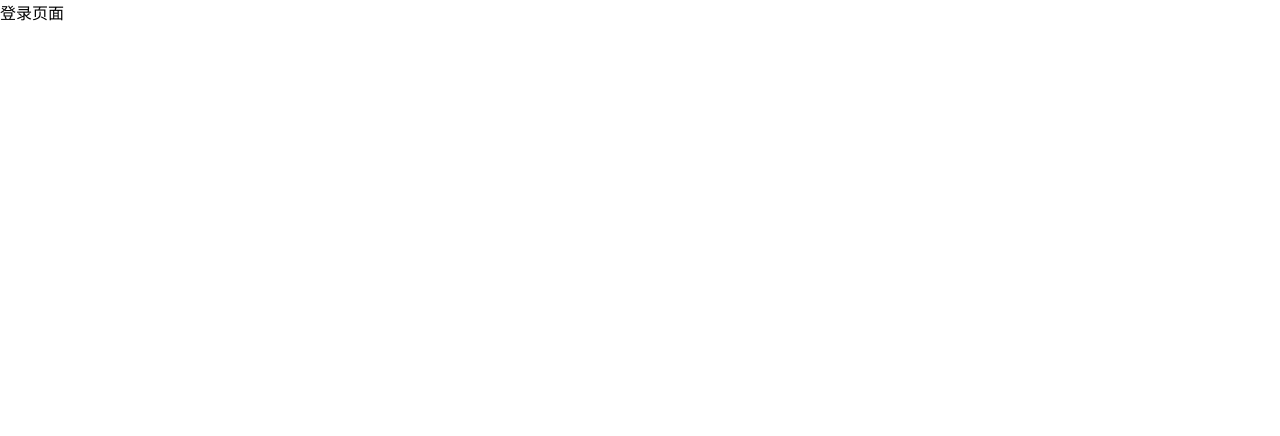
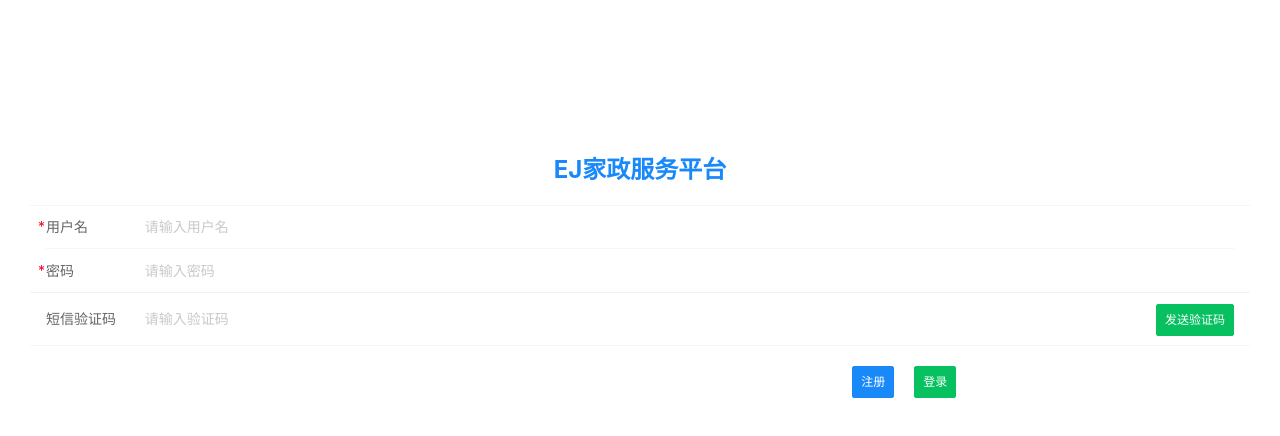
Before and after one commit to IceRing0/ej-vue-app, a Vue app: page /login in a window 1280 px wide. Shown: the top 436 px of the page. Built offline with nearby package versions, Linux system fonts and the light colour scheme.

Commit message:
王杰上传登录及商品模块

```diff
--- a/src/pages/Login.vue
+++ b/src/pages/Login.vue
@@ -1,5 +1,80 @@
 <template>
   <div class="login">
-    登录页面
+    <div class="title">
+      <h2>EJ家政服务平台</h2>
+    </div>
+    <div class="container">
+      <van-cell-group>
+        <van-field
+          v-model="user.username"
+          required
+          clearable
+          label="用户名"
+          placeholder="请输入用户名"
+        />
+
+        <van-field
+          v-model="user.password"
+          type="password"
+          label="密码"
+          placeholder="请输入密码"
+          required
+        />
+      </van-cell-group>
+      <van-cell-group>
+        <van-field
+          v-model="user.sms"
+          center
+          clearable
+          label="短信验证码"
+          placeholder="请输入验证码"
+        >
+          <van-button slot="button" size="small" type="primary">发送验证码</van-button>
+        </van-field>
+      </van-cell-group>
+    </div>
+    <br>
+    <div class="footer">
+      <van-row>
+      <van-col span="17" class="regist">
+        <van-button size="small" type="info">注册</van-button>
+      </van-col>
+      <van-col span="5">
+        <van-button size="small" type="primary" @click="loginHandler">登录</van-button>
+      </van-col>
+    </van-row>
+    </div>
+
   </div>
 </template>
+<script>
+export default {
+  data(){
+    return {
+      user:{}
+    }
+  },
+  methods: {
+    loginHandler(){
+      this.$router.push("/home");
+    }
+  }
+}
+</script>
+<style scoped>
+  .title {
+    color:#1989fa;
+    text-align: center;
+    margin-top: 150px;
+  }
+  .container {
+    margin: 0 30px;
+  }
+  .footer {
+    margin: 0 30px;
+  }
+  .regist {
+    text-align: right;
+    margin-right: 20px;
+  }
+</style>
--- /dev/null
+++ b/src/pages/Product.vue
@@ -0,0 +1,72 @@
+<template>
+  <div class="product">
+    <van-sticky>
+      <van-nav-bar
+        title="产品分类"
+        left-text="返回"
+        left-arrow
+        @click-left="onClickLeft"
+      />
+    </van-sticky>
+    <van-row>
+      <van-sticky :offset-top="45">
+        <van-sidebar v-model="activeKey">
+          <van-sidebar-item @click="changeCategory(c.id)" v-for="c in categories" :key="c.id" :title="c.name"/>
+        </van-sidebar>
+      </van-sticky>
+      <div style="float: left;margin-left:100px;position: relative;bottom:400px;right:10px">
+        <van-card
+          v-for="p in products"
+          :key="p.id"
+          :price="p.price"
+          :desc="p.description"
+          :title="p.name"
+          :thumb="p.photo"
+        />
+      </div>
+    </van-row>
+
+
+  </div>
+</template>
+<script>
+import {mapState,mapActions} from 'vuex'
+export default {
+  data(){
+    return{
+      title:"",
+      activeKey:0
+    }
+  },
+  created(){
+    this.initData();
+    this.findAllCategories();
+
+  },
+  computed:{
+    ...mapState("category",["categories"]),
+    ...mapState("product",["products"])
+  },
+  methods: {
+    ...mapActions("category",["findAllCategories"]),
+    ...mapActions("product",["findProductByCategoryId"]),
+    initData(){
+      this.activeKey = this.$route.query.index
+      this.findProductByCategoryId(this.$route.query.category.id)
+      // this.title = this.$route.query.category.id
+    },
+    onClickLeft(){
+      this.$router.go(-1)
+    },
+    changeCategory(id){
+      this.findProductByCategoryId(id)
+    }
+  }
+
+}
+</script>
+<style>
+div{
+
+}
+</style>
--- a/src/pages/manager/Home.vue
+++ b/src/pages/manager/Home.vue
@@ -6,7 +6,8 @@
     <van-row>
       <van-grid :column-num="3">
         <van-grid-item
-          v-for="c in categories"
+          @click="findProduct(c,index)"
+          v-for="(c, index) in categories"
           :key="c.id"
           :icon="c.icon"
           :text="c.name"
@@ -25,7 +26,10 @@ export default {
     ...mapState("category",["categories"])
   },
   methods:{
-    ...mapActions("category",["findAllCategories"])
+    ...mapActions("category",["findAllCategories"]),
+    findProduct(category,index){
+      this.$router.push({name:"product",query:{category,index}})
+    }
   }
 }
 </script>
--- a/src/router/index.js
+++ b/src/router/index.js
@@ -24,6 +24,11 @@ const routes = [
     path: '/login',
     name: 'login',
     component: () => import('../pages/Login.vue')
+  },
+  {
+    path: '/product',
+    name: 'product',
+    component: () => import('../pages/Product.vue')
   }
 ]
 
--- a/src/store/product.js
+++ b/src/store/product.js
@@ -58,6 +58,10 @@ export default {
       // 2. 将查询结果更新到state中
       context.commit("refreshProducts",response.data);
     },
+    async findProductByCategoryId(context,id){
+      let response = await get("/product/findByCategoryId?id="+id);
+      context.commit("refreshProducts",response.data);
+    },
     // payload 顾客信息
     async saveOrUpdateProduct({commit,dispatch},payload){
       // 1. 保存或更新
```
